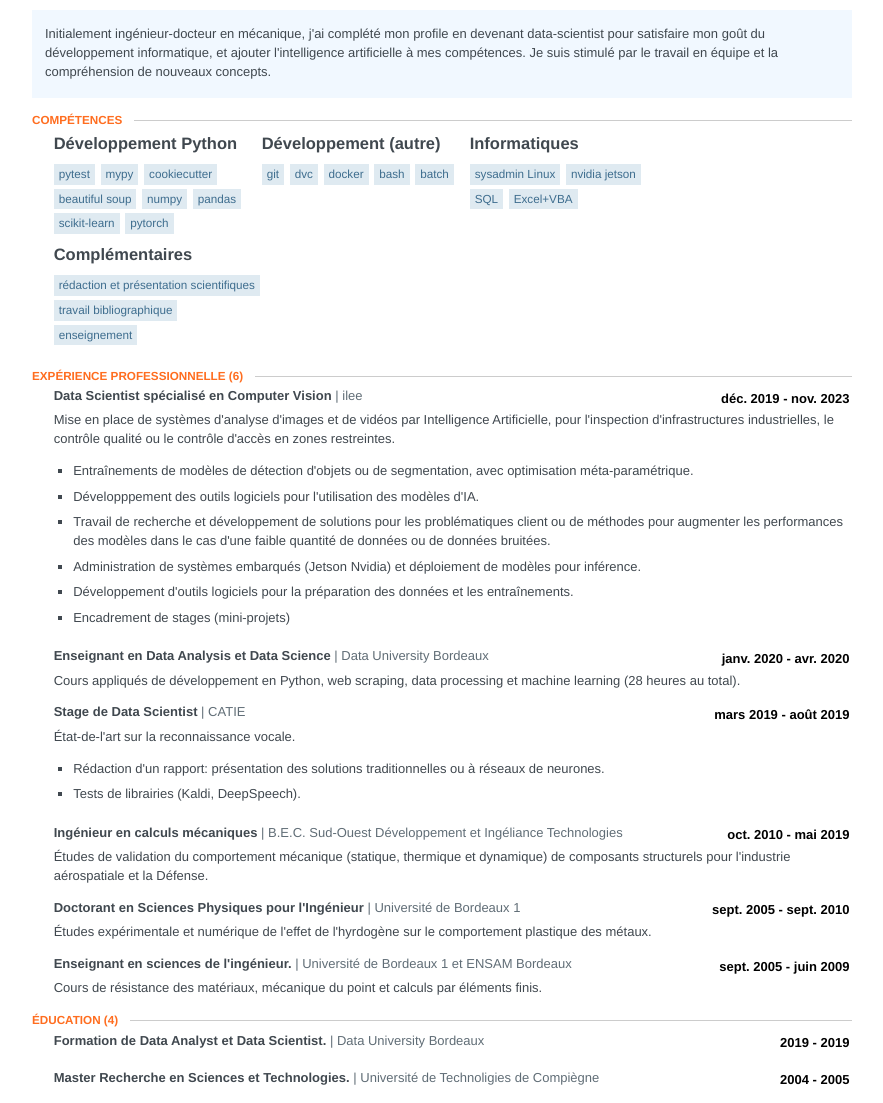
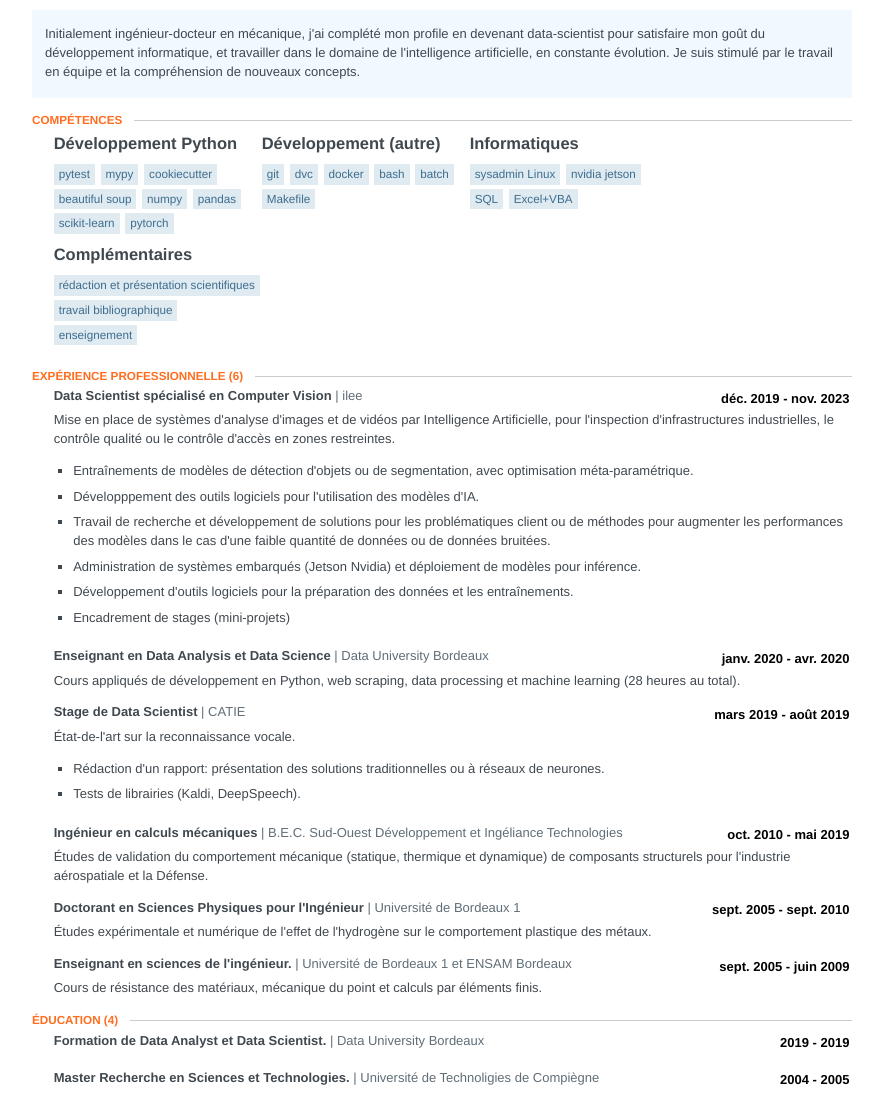
Before and after one commit to FrankwaP/FrankwaP.github.io, a plain HTML site: page index.html in a window 1280 px wide. Shown: the part 187-1290 px from the top of the page, without its empty margins (198-1081 px from the left). Drawn offline with Linux system fonts and the light colour scheme.

Commit message:
update/correctopn

```diff
--- a/index.html
+++ b/index.html
@@ -807,7 +807,7 @@ section .location {
 
     	<section class="section">
     		<section class="main-summary">
-    			<div><p><p>Initialement ingénieur-docteur en mécanique, j'ai complété mon profile en devenant data-scientist pour satisfaire mon goût du développement informatique, et ajouter l'intelligence artificielle à mes compétences. Je suis stimulé par le travail en équipe et la compréhension de nouveaux concepts.</p></p></div>
+    			<div><p><p>Initialement ingénieur-docteur en mécanique, j'ai complété mon profile en devenant data-scientist pour satisfaire mon goût du développement informatique, et travailler dans le domaine de l'intelligence artificielle, en constante évolution. Je suis stimulé par le travail en équipe et la compréhension de nouveaux concepts.</p></p></div>
     		</section>
     	</section>
 
@@ -841,6 +841,7 @@ section .location {
     				<li>docker</li>
     				<li>bash</li>
     				<li>batch</li>
+    				<li>Makefile</li>
     			</ul>
     		</div>
     		<div class="item">
@@ -961,7 +962,7 @@ section .location {
             </header>
 
            <div class="item" id="work-item">
-            <div class="summary"><p><p>Études expérimentale et numérique de l'effet de l'hyrdogène sur le comportement plastique des métaux.</p></p></div>
+            <div class="summary"><p><p>Études expérimentale et numérique de l'effet de l'hydrogène sur le comportement plastique des métaux.</p></p></div>
           </div>
         </section>
         <section class="work-item">
```
Also changed, not shown: fr.json (+5 -4 lines).
